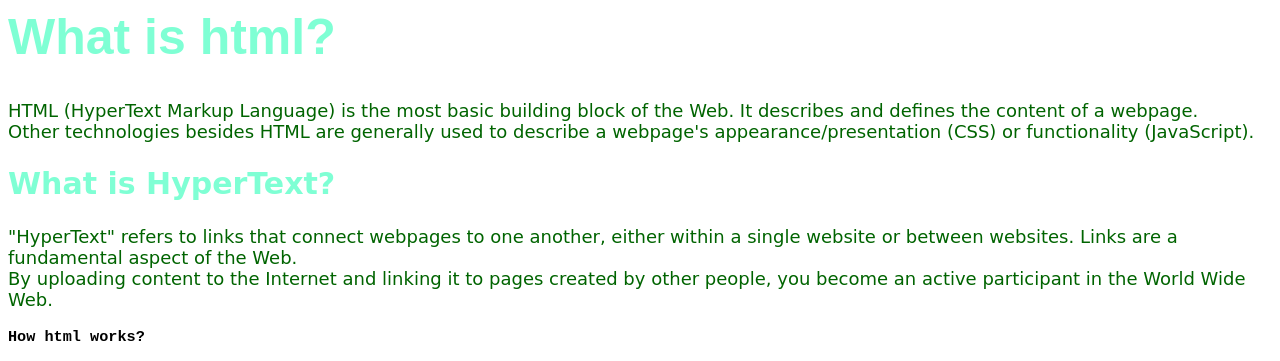
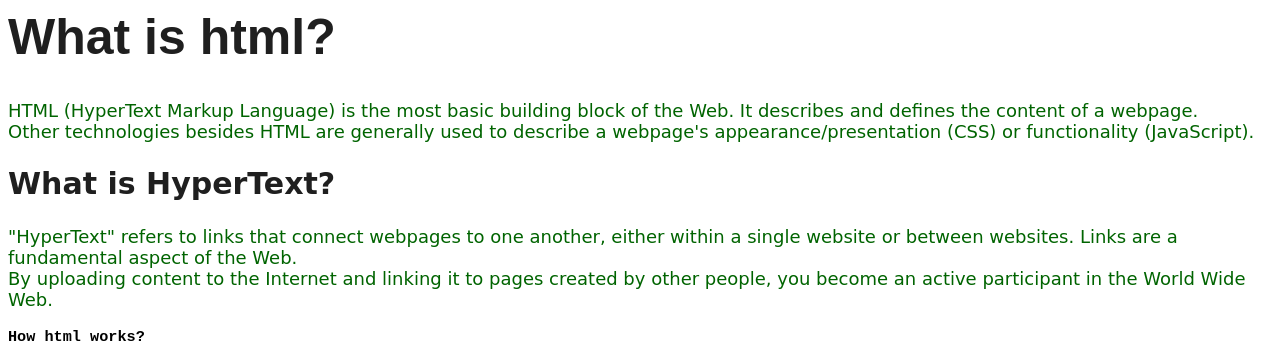
Before and after one commit to gongchenpsvm/Blog-Post-BRRWW, a plain HTML site: page index.html in a window 1280 px wide. Shown: the top 361 px of the page. Drawn offline with Linux system fonts and the light colour scheme.

Commit message:
RGBa color pick

```diff
--- a/style.css
+++ b/style.css
@@ -4,7 +4,7 @@ body{
 }
 
 h1,h2{
-    color: aquamarine;
+    color: rgb(31, 31, 31);
     font-family: fantasy,sans-serif;
 }
 
```
